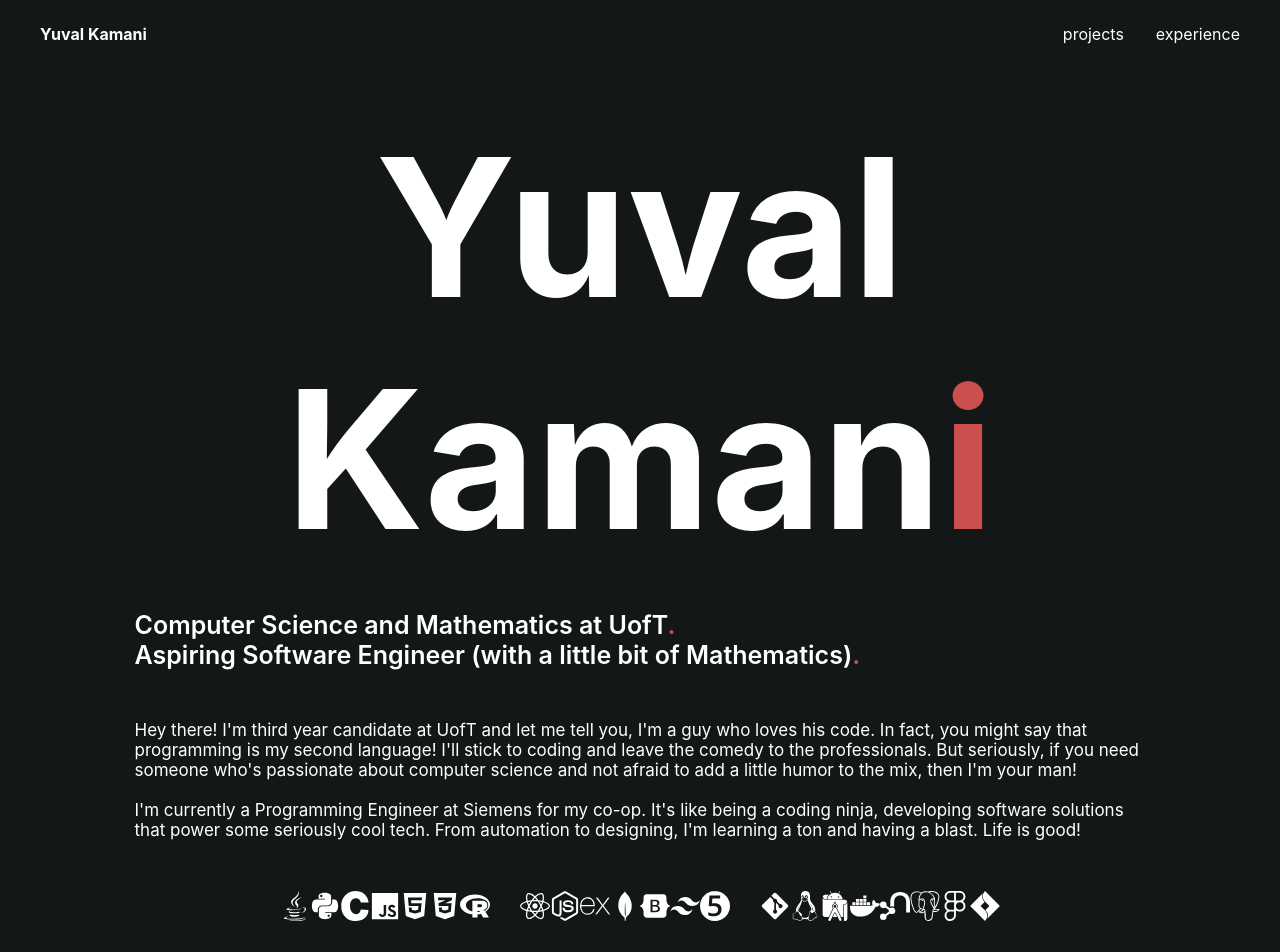
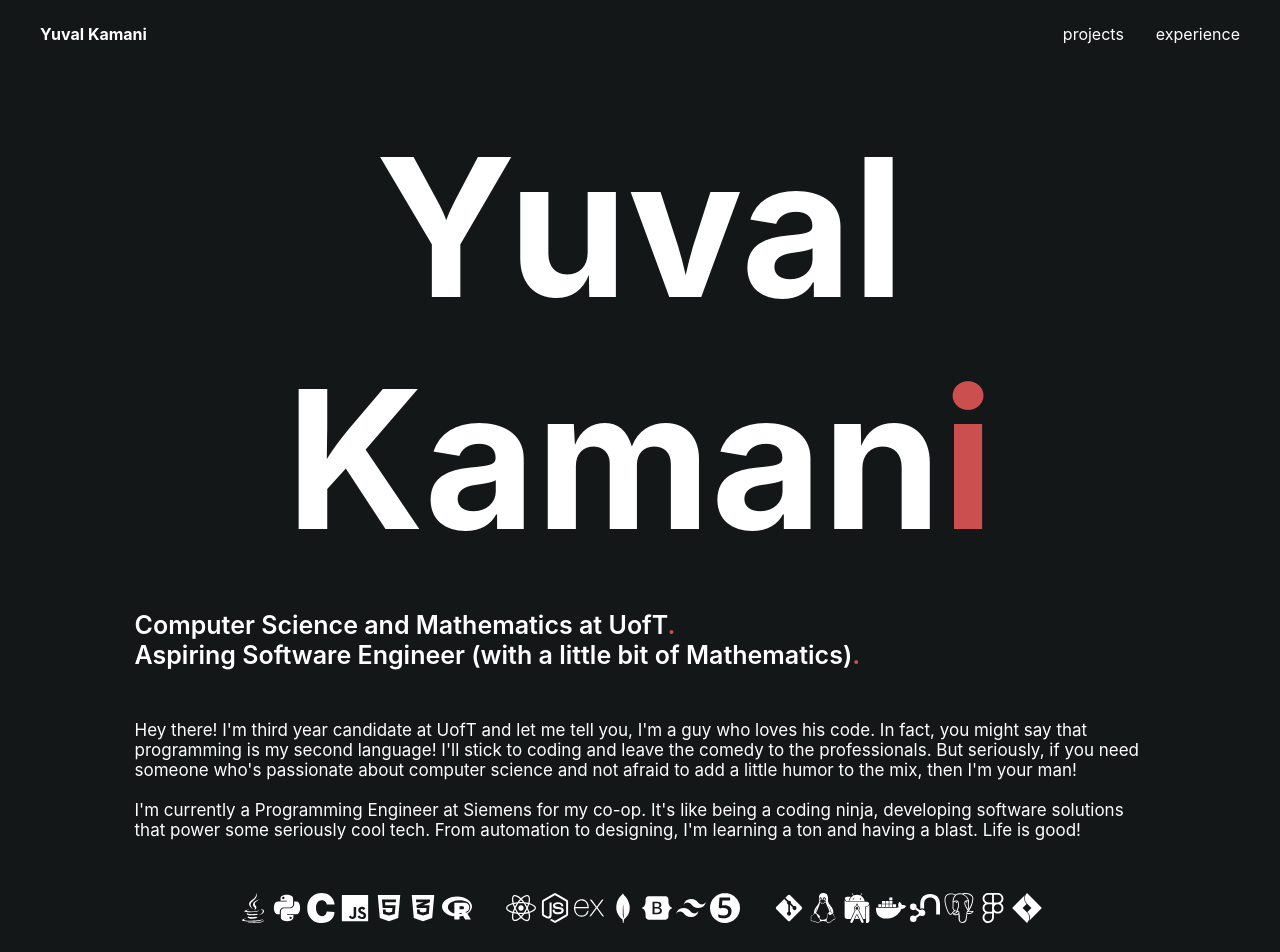
Before and after one commit to yuvalkamani/portfolio, a React (Create React App) app: page / in a window 1280 px wide. Shown: the top 952 px of the page. Built offline with nearby package versions, Linux system fonts and the light colour scheme.

Commit message:
Updated some CSS styling on icons

```diff
--- a/src/Pages/Home.css
+++ b/src/Pages/Home.css
@@ -47,12 +47,12 @@
   padding: 2px;
 }
 
-.contact-item:hover {
-  color: #cc4f4f;
+a:link {
+  color: white;
 }
 
-a:link {
-  color: white;
+a:hover {
+  color: #cc4f4f;
 }
 
 @media screen and (max-width: 500px) {
--- a/src/Pages/Home.jsx
+++ b/src/Pages/Home.jsx
@@ -67,33 +67,33 @@ const Home = () => {
         </div>
         <div className="skill-logos">
           <div className="skill-languages">
-            <FaJava size={30} />
-            <FaPython size={30} />
-            <SiC size={30} />
-            <FaJs size={30} />
-            <FaHtml5 size={30} />
-            <FaCss3Alt size={30} />
-            <FaRProject size={30} />
+            <FaJava className="contact-item" size={30} />
+            <FaPython className="contact-item" size={30} />
+            <SiC className="contact-item" size={30} />
+            <FaJs className="contact-item" size={30} />
+            <FaHtml5 className="contact-item" size={30} />
+            <FaCss3Alt className="contact-item" size={30} />
+            <FaRProject className="contact-item" size={30} />
           </div>
 
           <div className="sill-framworks">
-            <FaReact size={30} />
-            <FaNodeJs size={30} />
-            <SiExpress size={30} />
-            <SiMongodb size={30} />
-            <FaBootstrap size={30} />
-            <SiTailwindcss size={30} />
-            <SiJunit5 size={30} />
+            <FaReact className="contact-item" size={30} />
+            <FaNodeJs className="contact-item" size={30} />
+            <SiExpress className="contact-item" size={30} />
+            <SiMongodb className="contact-item" size={30} />
+            <FaBootstrap className="contact-item" size={30} />
+            <SiTailwindcss className="contact-item" size={30} />
+            <SiJunit5 className="contact-item" size={30} />
           </div>
           <div className="skill-devtools">
-            <FaGitAlt size={30} />
-            <SiLinux size={30} />
-            <SiAndroidstudio size={30} />
-            <FaDocker size={30} />
-            <SiNeo4J size={30} />
-            <SiPostgresql size={30} />
-            <FaFigma size={30} />
-            <SiJirasoftware size={30} />
+            <FaGitAlt className="contact-item" size={30} />
+            <SiLinux className="contact-item" size={30} />
+            <SiAndroidstudio className="contact-item" size={30} />
+            <FaDocker className="contact-item" size={30} />
+            <SiNeo4J className="contact-item" size={30} />
+            <SiPostgresql className="contact-item" size={30} />
+            <FaFigma className="contact-item" size={30} />
+            <SiJirasoftware className="contact-item" size={30} />
           </div>
         </div>
         <div className="contact">
```
